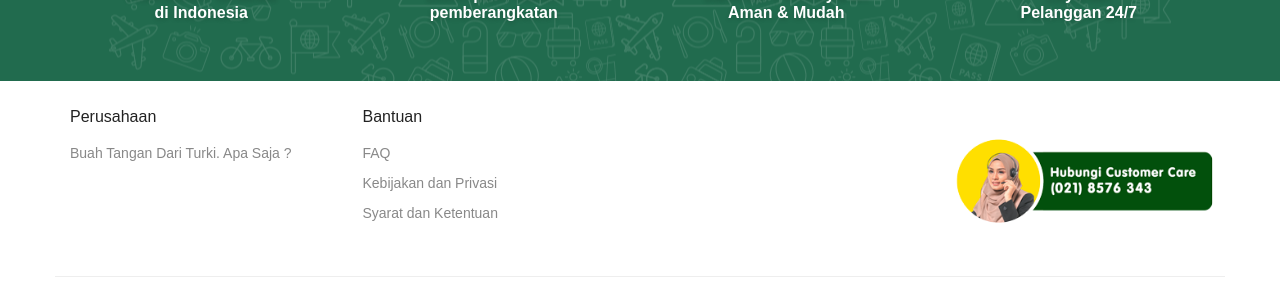
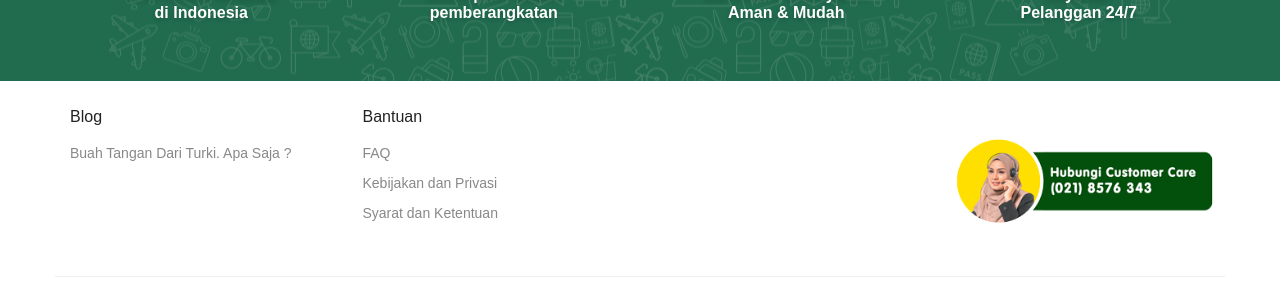
Before and after one commit to kemtol/marco, a Jekyll site: the page built from static/syarat-dan-ketentuan.md, in a window 1280 px wide and 900 px high, scrolled down 2264 px. Shown: the part 203-503 px from the top of the window. Built offline with Jekyll 4.4.1, drawn with Linux system fonts in a browser that asks for light colours; nearby versions of some CDN libraries; some web fonts are replaced; a script that is not in the unit is left out.

Commit message:
Update footer.html

```diff
--- a/_includes/footer.html
+++ b/_includes/footer.html
@@ -8,7 +8,7 @@
 
                         <div class="col-xs-6 col-sm-4">
                             <div class="footer-part-box">
-                                <p class="title">Perusahaan</p>
+                                <p class="title">Blog</p>
                                 <ul>
                                 {% for post in site.posts limit:4 %}
                                     <li><a href="{{ site.baseurl }}{{ post.url }}">{{ post.title }}</a></li>
```
